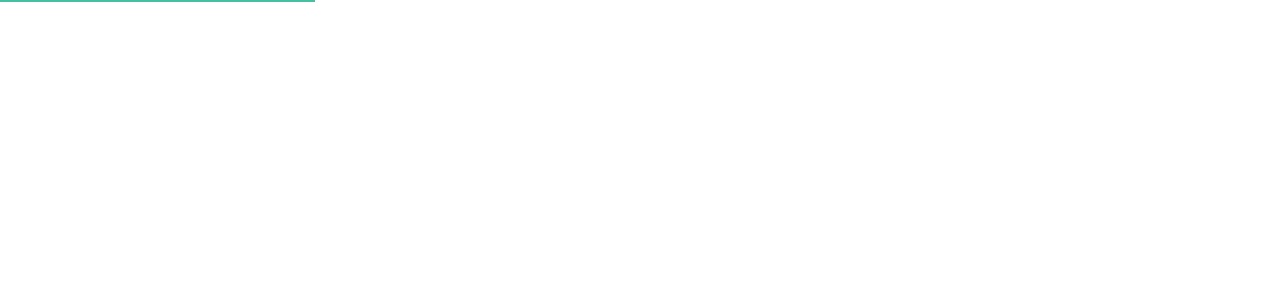
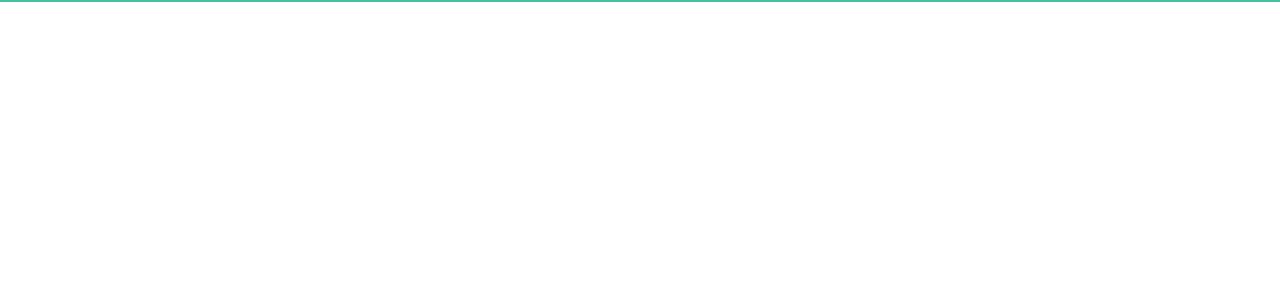
Before and after one commit to estartandodevs-course/doaae, a React (Create React App) app: page / in a window 1280 px wide. Shown: the top 300 px of the page. Built offline with nearby package versions, Linux system fonts and the light colour scheme.

Commit message:
chore: ajustando componente DividerPage

```diff
--- a/src/components/DividerPage/styles.js
+++ b/src/components/DividerPage/styles.js
@@ -2,7 +2,7 @@ import styled from "styled-components";
 
 const Div = styled.div`
   background-color: #47c0a1;
-  width: 315px;
+  width: 100%;
   height: 2px;
 `;
 
```
